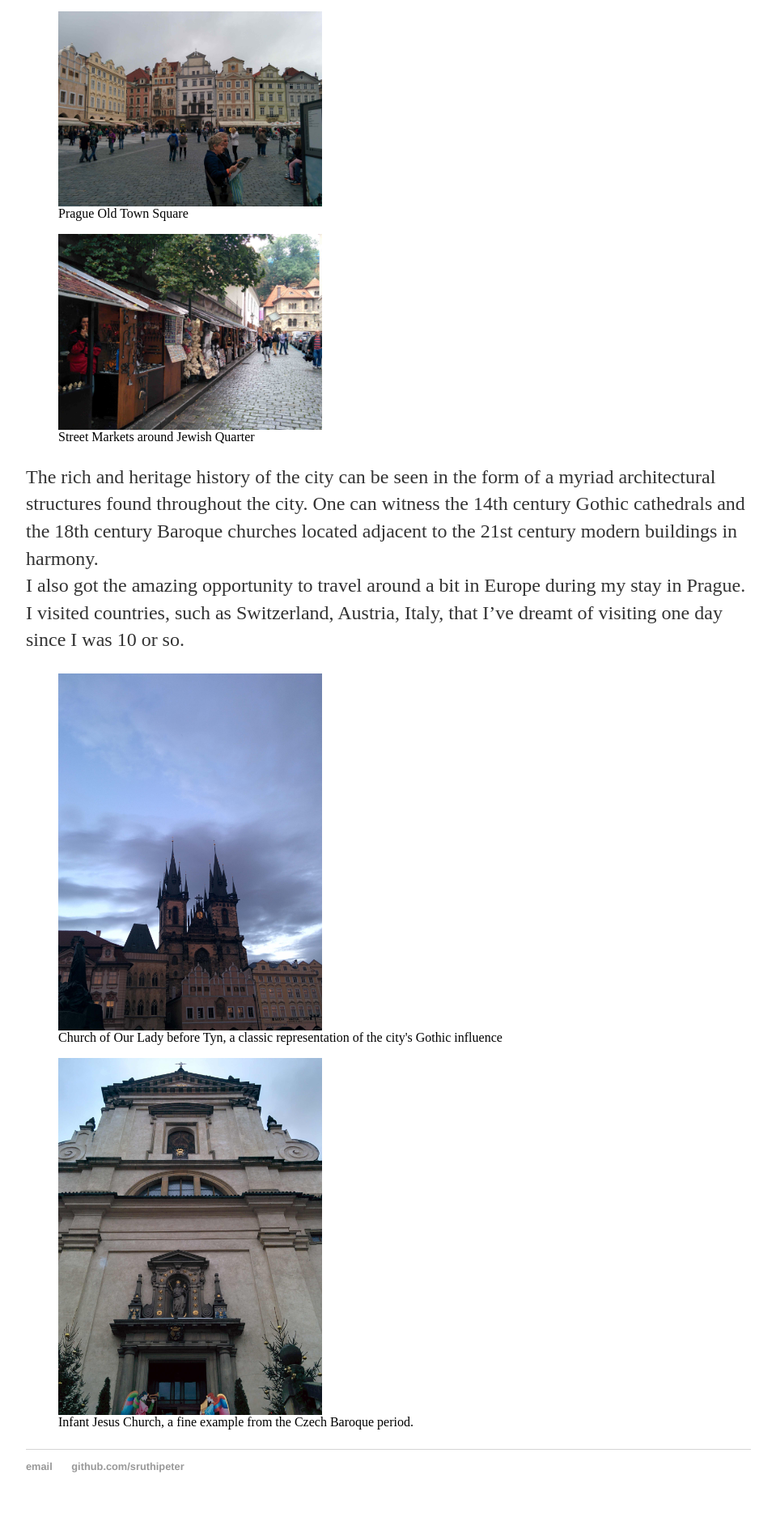
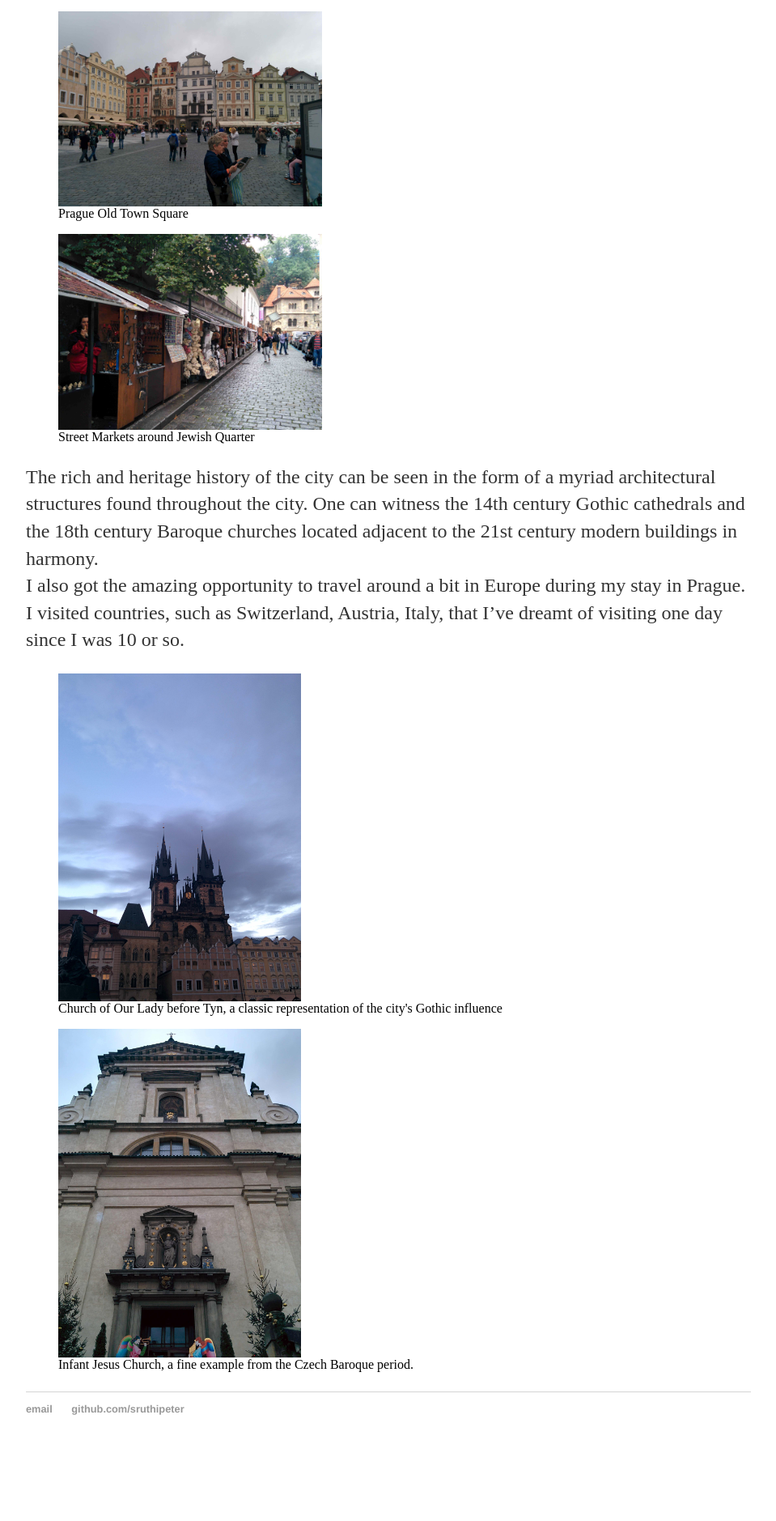
Before and after one commit to sruthipeter/sruthipeter.github.io, a Jekyll site: the page built from about/index.html, in a window 1280 px wide. Shown: the part 953-2832 px from the top of the page at 81% size, without its empty margins (160-1119 px from the left). Built offline with Jekyll 4.4.1, drawn with Linux system fonts in a browser that asks for light colours; after the commit the page ends 2761 px from its top, so only the background shows below that.

Commit message:
Update index.html

```diff
--- a/about/index.html
+++ b/about/index.html
@@ -44,12 +44,12 @@ title: About
 <p>
 	<figure>
 
-	<img class = "auto" src="/img/prg_5.jpg" alt="Church of Our Lady before Tyn, a classic representation of the city's Gothic architecture." align="middle" width="300" height="300">
+	<img class = "two" src="/img/prg_5.jpg" alt="Church of Our Lady before Tyn, a classic representation of the city's Gothic architecture." align="middle" width="300" height="300">
 		<figcaption>Church of Our Lady before Tyn, a classic representation of the city's Gothic influence </figcaption>
 	</figure>
 
 	<figure>
-		<img class = "auto" src="/img/prg_7.jpg" alt="Infant Jesus Church, a fine example from the Czech Baroque period." align="middle" width="300" height="300">
+		<img class = "two" src="/img/prg_7.jpg" alt="Infant Jesus Church, a fine example from the Czech Baroque period." align="middle" width="300" height="300">
 		<figcaption>Infant Jesus Church, a fine example from the Czech Baroque period.  </figcaption>
 	</figure>
 </p>
```
